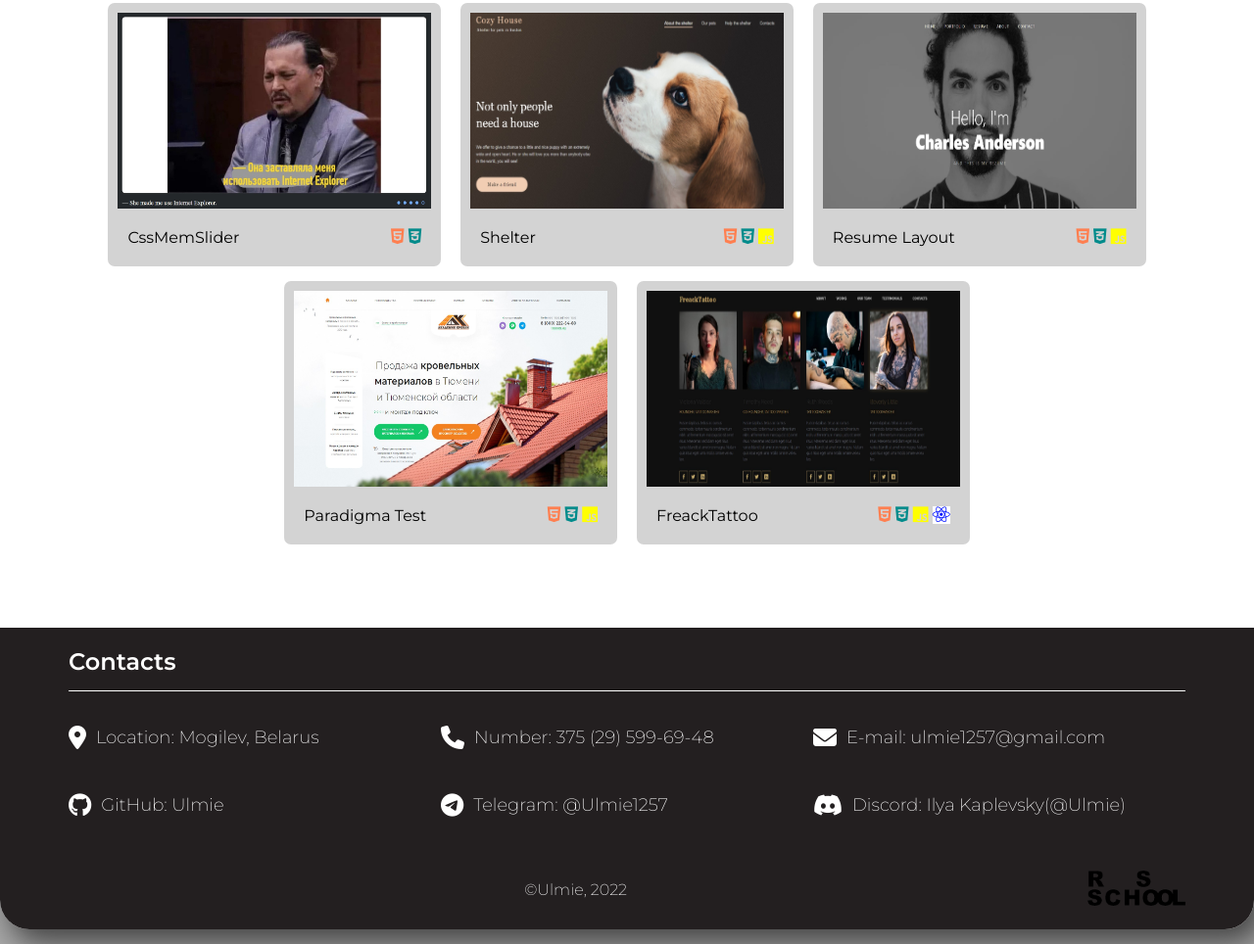
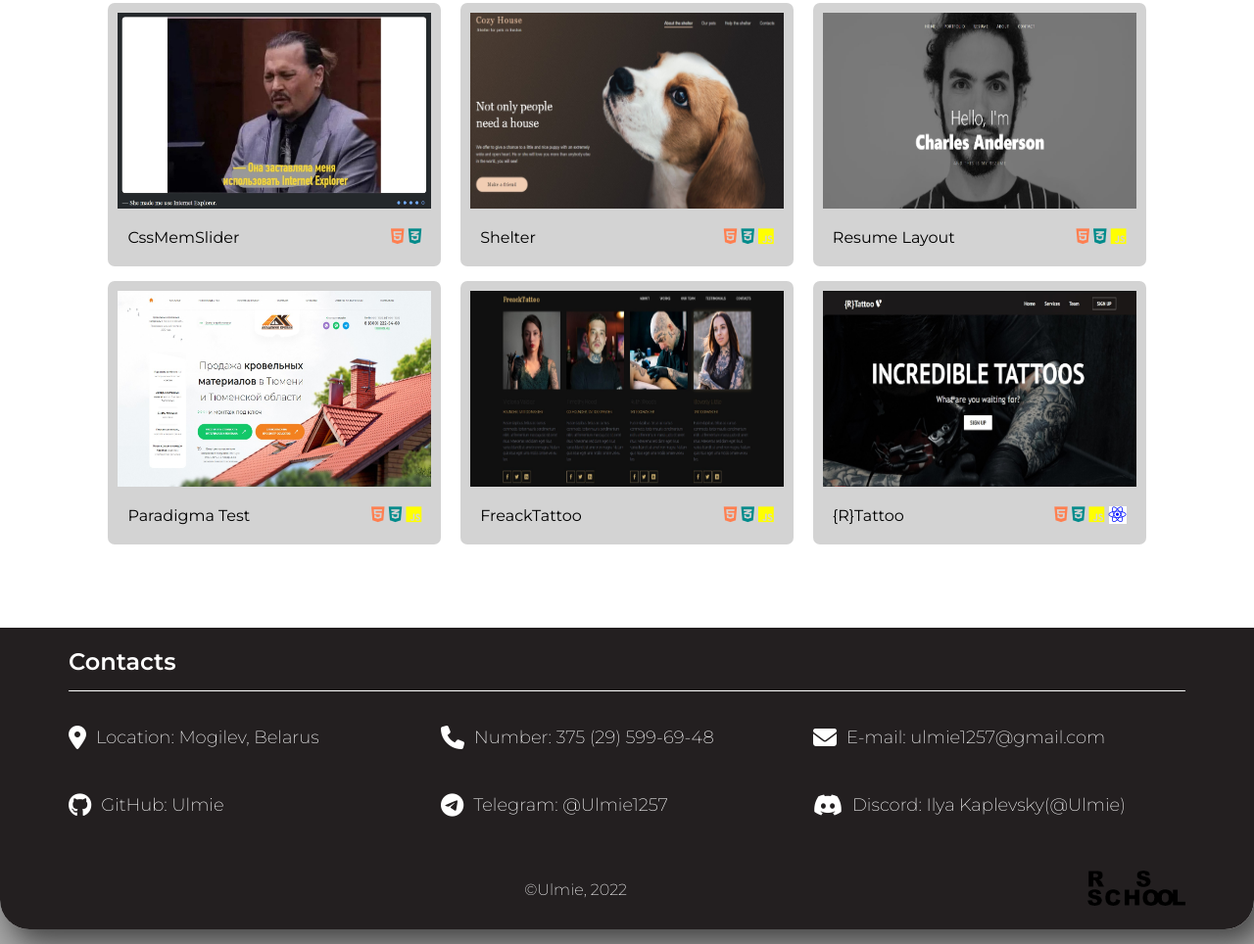
Before and after one commit to Ulmie/rsschool-cv, a plain HTML site: page index.html in a window 1280 px wide. Shown: the part 1404-2368 px from the top of the page at 98% size. Drawn offline with Linux system fonts and the light colour scheme.

Commit message:
add content

```diff
--- a/index.html
+++ b/index.html
@@ -245,6 +245,21 @@ res <span class=blue>+=</span> arr<span class=blue>[i][0]</span>;
                                     <i class="fa-brands fa-html5 html"></i>
                                     <i class="fa-brands fa-css3-alt css"></i>
                                     <i class="fa-brands fa-js js"></i>
+                                </div>
+                            </div>
+                        </a>
+                        <a href="https://ulmie.github.io/react-website-v1/" class="projects-item">
+                            <div class="projects-item__photo">
+                                <img src="assets/project5.jpg" alt="cssMemSlider">
+                            </div>
+                            <div class="projects-item__name">
+                                <div class="projects-item__title">
+                                    {R}Tattoo
+                                </div>
+                                <div class="projects-item__icons">
+                                    <i class="fa-brands fa-html5 html"></i>
+                                    <i class="fa-brands fa-css3-alt css"></i>
+                                    <i class="fa-brands fa-js js"></i>
                                     <i class="fa-brands fa-react react"></i>
                                 </div>
                             </div>
```
Also changed, not shown: assets/project5.jpg (added).
